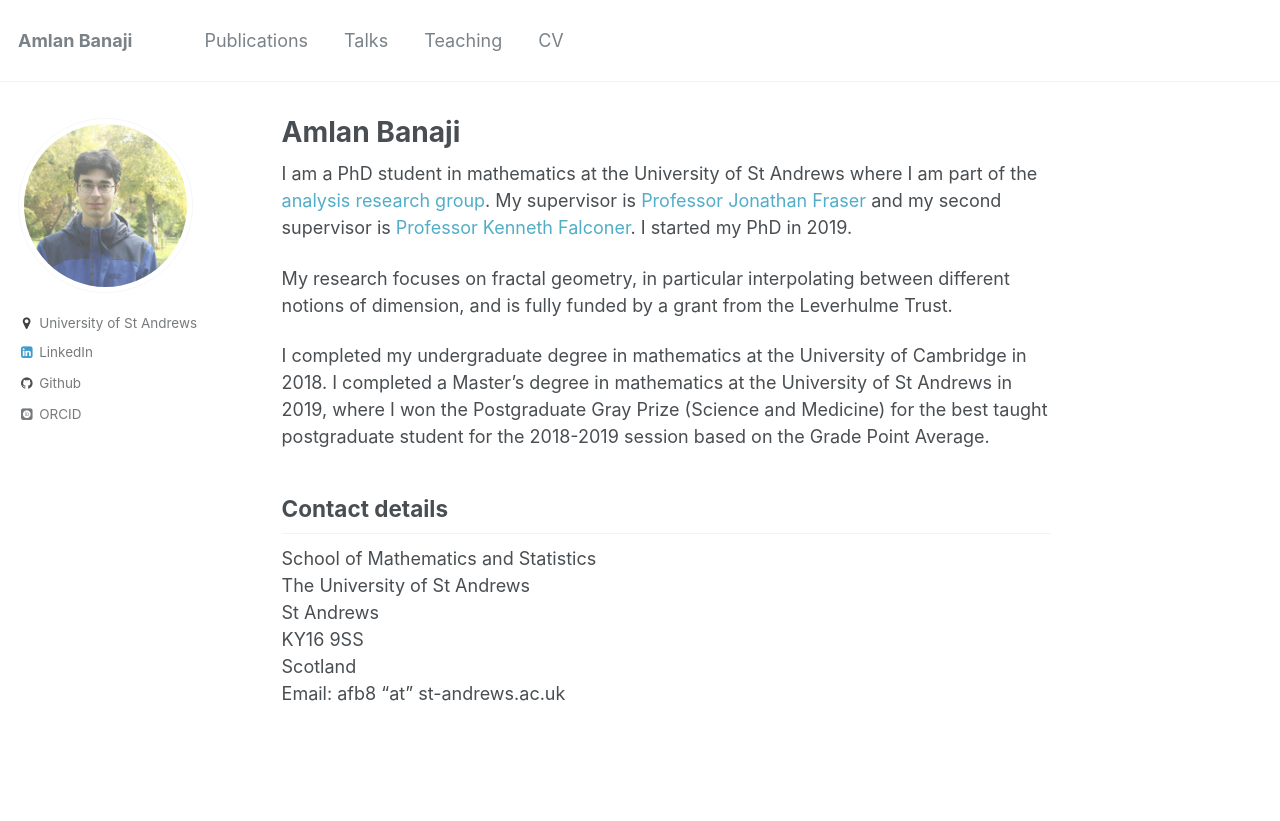
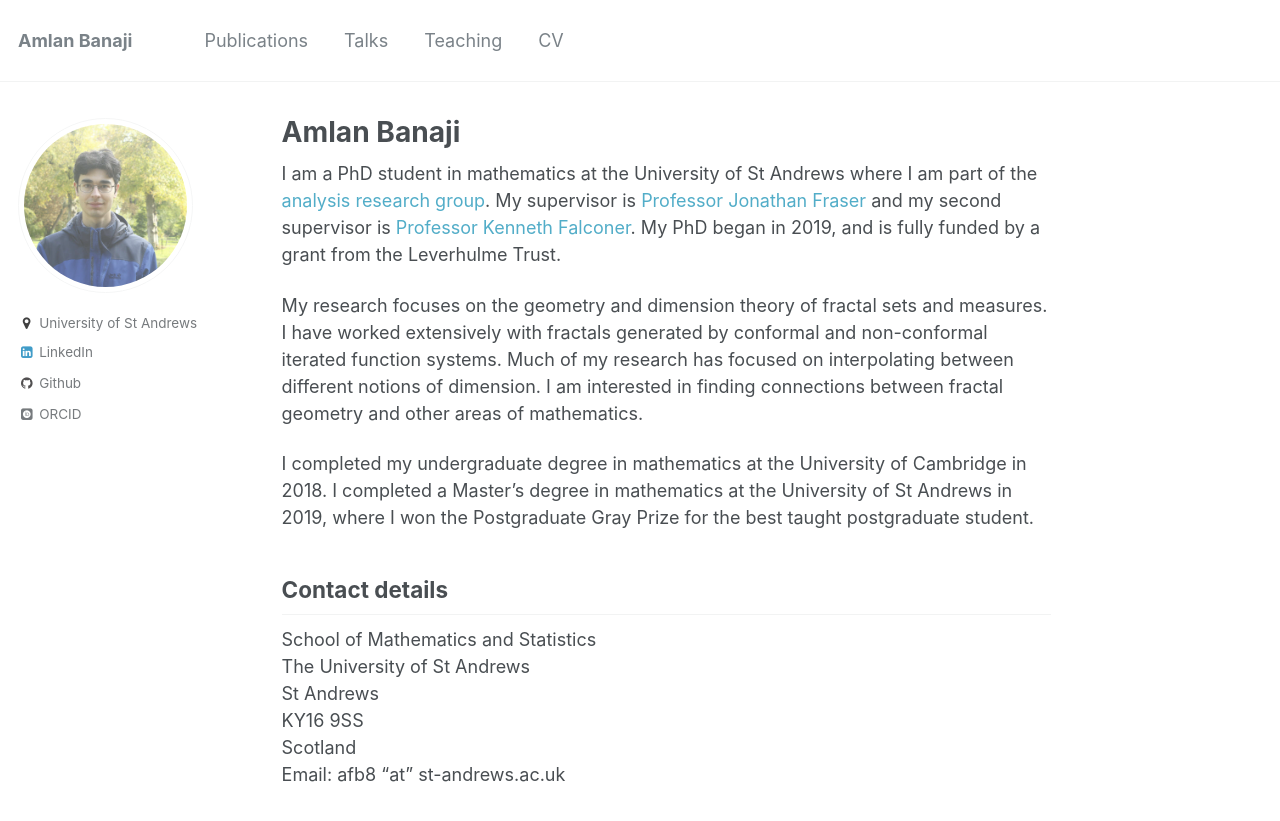
Before and after one commit to amlan-banaji/amlan-banaji.github.io, a Jekyll site: the page built from _pages/about.md, in a window 1280 px wide. Shown: the top 821 px of the page. Built offline with Jekyll 4.4.1, drawn with Linux system fonts in a browser that asks for light colours; some web fonts are replaced.

Commit message:
cv big update, research interests

```diff
--- a/_pages/about.md
+++ b/_pages/about.md
@@ -9,11 +9,11 @@ redirect_from:
   -
 ---
 
-I am a PhD student in mathematics at the University of St Andrews where I am part of the [analysis research group](http://www.mcs.st-andrews.ac.uk/pg/pure/Analysis/). My supervisor is [Professor Jonathan Fraser](http://www.mcs.st-andrews.ac.uk/~jmf32/) and my second supervisor is [Professor Kenneth Falconer](http://www.mcs.st-and.ac.uk/~kenneth/). I started my PhD in 2019.
+I am a PhD student in mathematics at the University of St Andrews where I am part of the [analysis research group](http://www.mcs.st-andrews.ac.uk/pg/pure/Analysis/). My supervisor is [Professor Jonathan Fraser](http://www.mcs.st-andrews.ac.uk/~jmf32/) and my second supervisor is [Professor Kenneth Falconer](http://www.mcs.st-and.ac.uk/~kenneth/). My PhD began in 2019, and is fully funded by a grant from the Leverhulme Trust.
 
-My research focuses on fractal geometry, in particular interpolating between different notions of dimension, and is fully funded by a grant from the Leverhulme Trust.
+My research focuses on the geometry and dimension theory of fractal sets and measures. I have worked extensively with fractals generated by conformal and non-conformal iterated function systems. Much of my research has focused on interpolating between different notions of dimension. I am interested in finding connections between fractal geometry and other areas of mathematics.
 
-I completed my undergraduate degree in mathematics at the University of Cambridge in 2018. I completed a Master’s degree in mathematics at the University of St Andrews in 2019, where I won the Postgraduate Gray Prize (Science and Medicine) for the best taught postgraduate student for the 2018-2019 session based on the Grade Point Average.
+I completed my undergraduate degree in mathematics at the University of Cambridge in 2018. I completed a Master’s degree in mathematics at the University of St Andrews in 2019, where I won the Postgraduate Gray Prize for the best taught postgraduate student.
 
 ## Contact details
 
```
Also changed, not shown: 1 other file.
